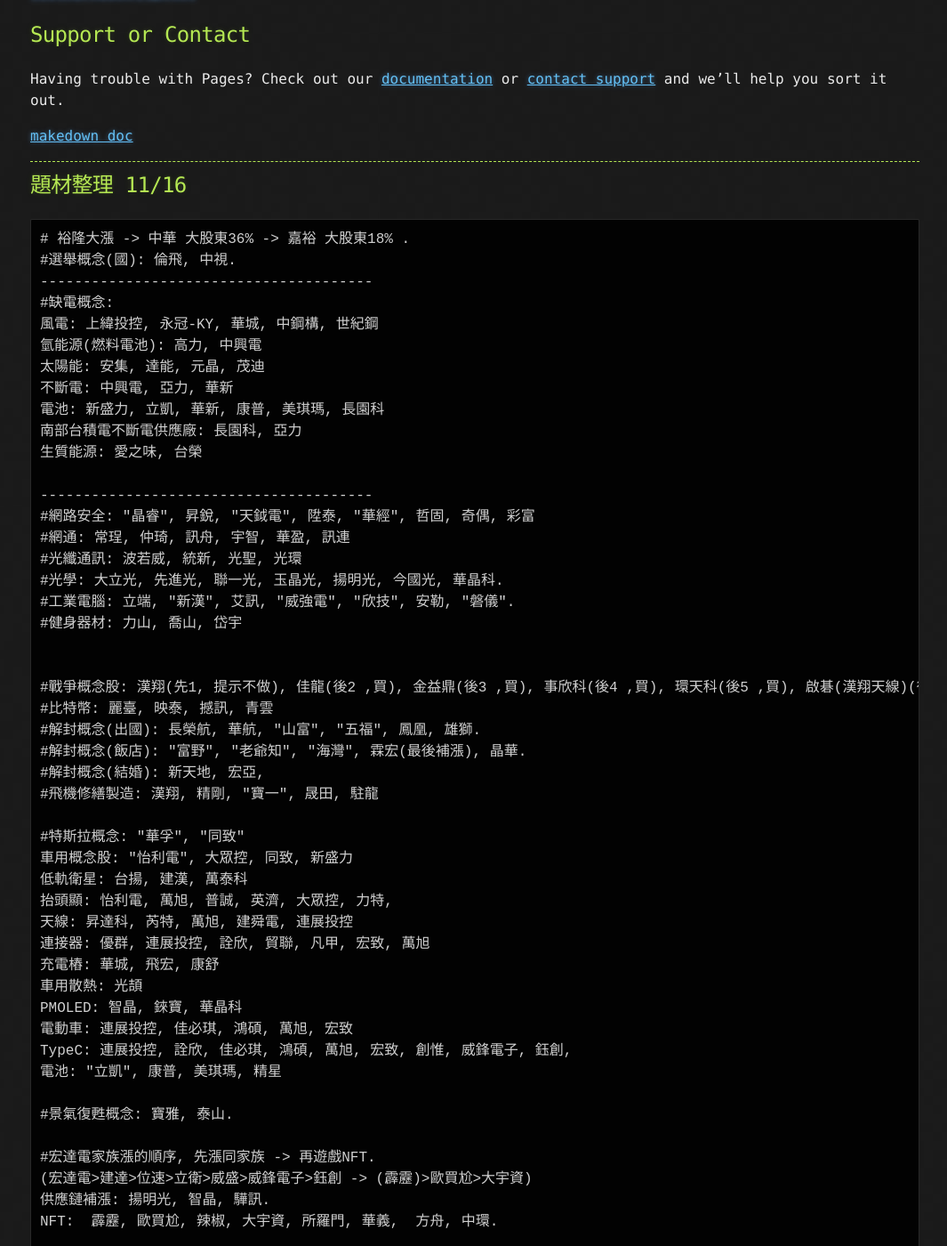
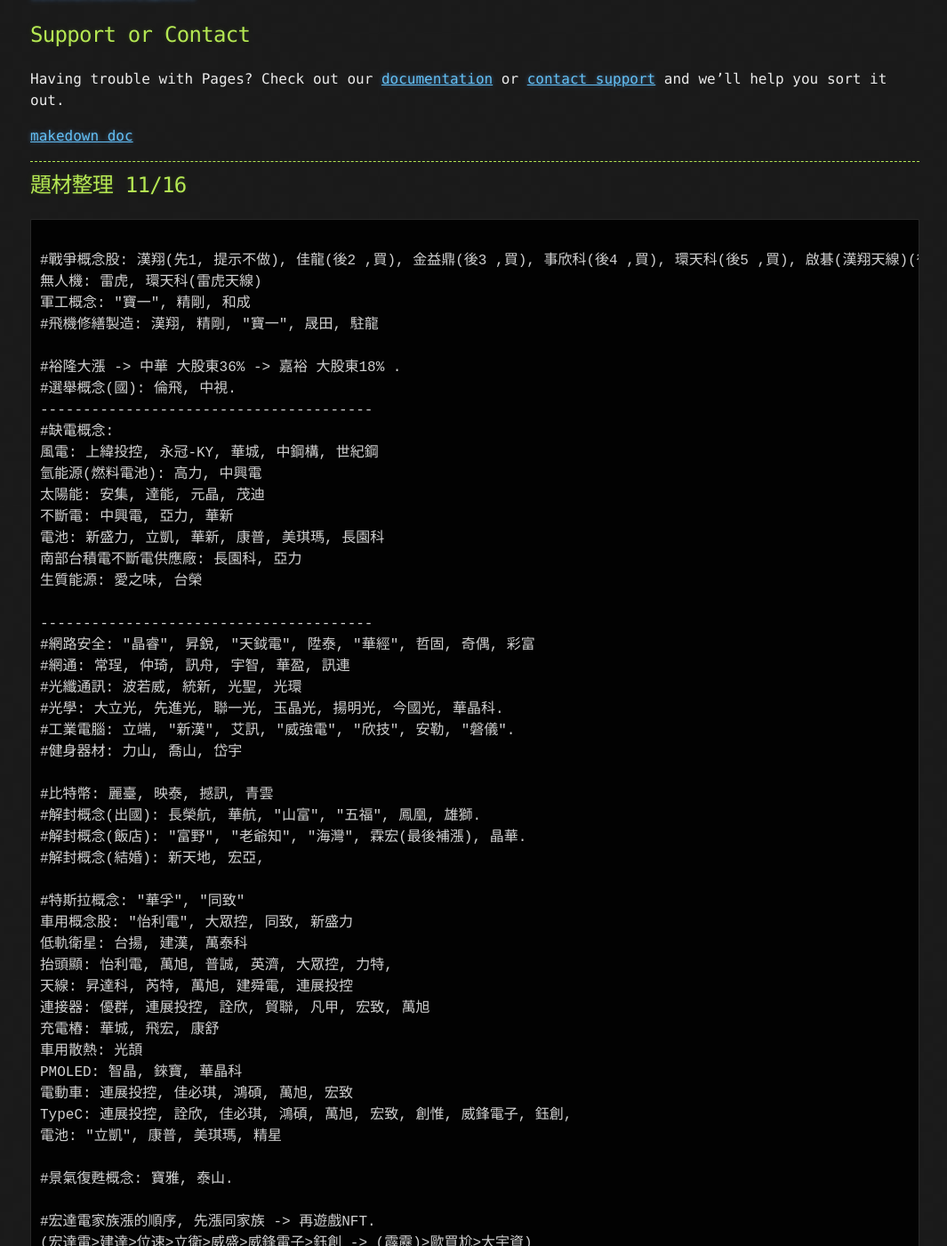
Before and after one commit to lepg5487/Stock_God, a Jekyll site: the page built from index.md, in a window 1280 px wide and 1400 px high, scrolled down 65931 px. Shown: the whole window at 89% size, without its empty margins (106-1171 px from the left). Built offline with Jekyll 4.4.1, drawn with Linux system fonts in a browser that asks for light colours; our own code applies the rules of GitHub Pages for plain Markdown files; some of the changed text lies outside the part shown.

Commit message:
Update index.md

````diff
--- a/index.md
+++ b/index.md
@@ -2716,7 +2716,13 @@
 
 ## 題材整理 11/16
 ```
-# 裕隆大漲 -> 中華 大股東36% -> 嘉裕 大股東18% .
+
+#戰爭概念股: 漢翔(先1, 提示不做), 佳龍(後2 ,買), 金益鼎(後3 ,買), 事欣科(後4 ,買), 環天科(後5 ,買), 啟碁(漢翔天線)(後6, 買)
+無人機: 雷虎, 環天科(雷虎天線)
+軍工概念: "寶一", 精剛, 和成
+#飛機修繕製造: 漢翔, 精剛, "寶一", 晟田, 駐龍
+
+#裕隆大漲 -> 中華 大股東36% -> 嘉裕 大股東18% .
 #選舉概念(國): 倫飛, 中視.
 ---------------------------------------
 #缺電概念:
@@ -2736,13 +2742,10 @@
 #工業電腦: 立端, "新漢", 艾訊, "威強電", "欣技", 安勒, "磐儀".
 #健身器材: 力山, 喬山, 岱宇
 
-
-#戰爭概念股: 漢翔(先1, 提示不做), 佳龍(後2 ,買), 金益鼎(後3 ,買), 事欣科(後4 ,買), 環天科(後5 ,買), 啟碁(漢翔天線)(後6, 買)
 #比特幣: 麗臺, 映泰, 撼訊, 青雲
 #解封概念(出國): 長榮航, 華航, "山富", "五福", 鳳凰, 雄獅.
 #解封概念(飯店): "富野", "老爺知", "海灣", 霖宏(最後補漲), 晶華.
 #解封概念(結婚): 新天地, 宏亞,
-#飛機修繕製造: 漢翔, 精剛, "寶一", 晟田, 駐龍
 
 #特斯拉概念: "華孚", "同致"
 車用概念股: "怡利電", 大眾控, 同致, 新盛力
````
